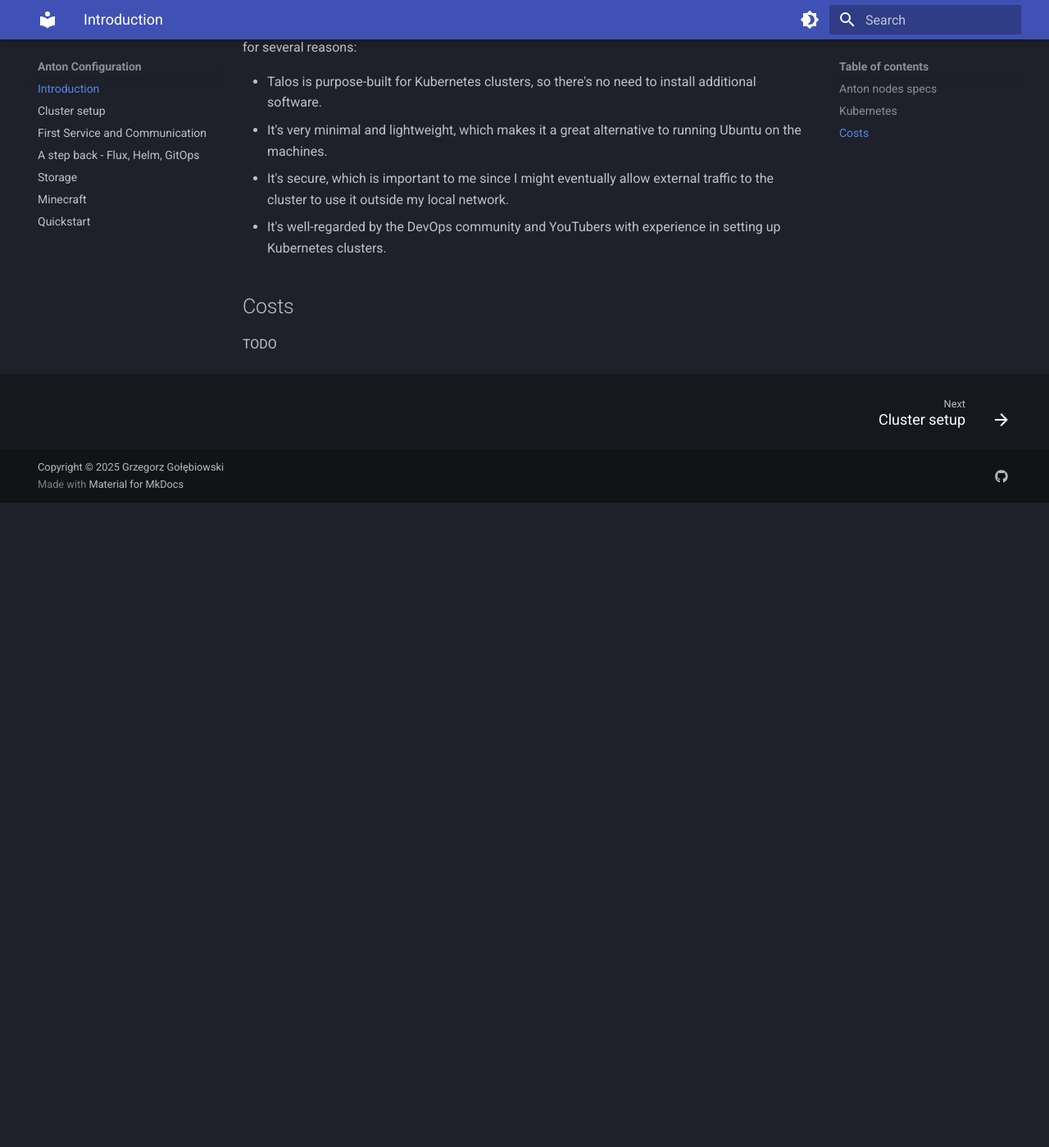
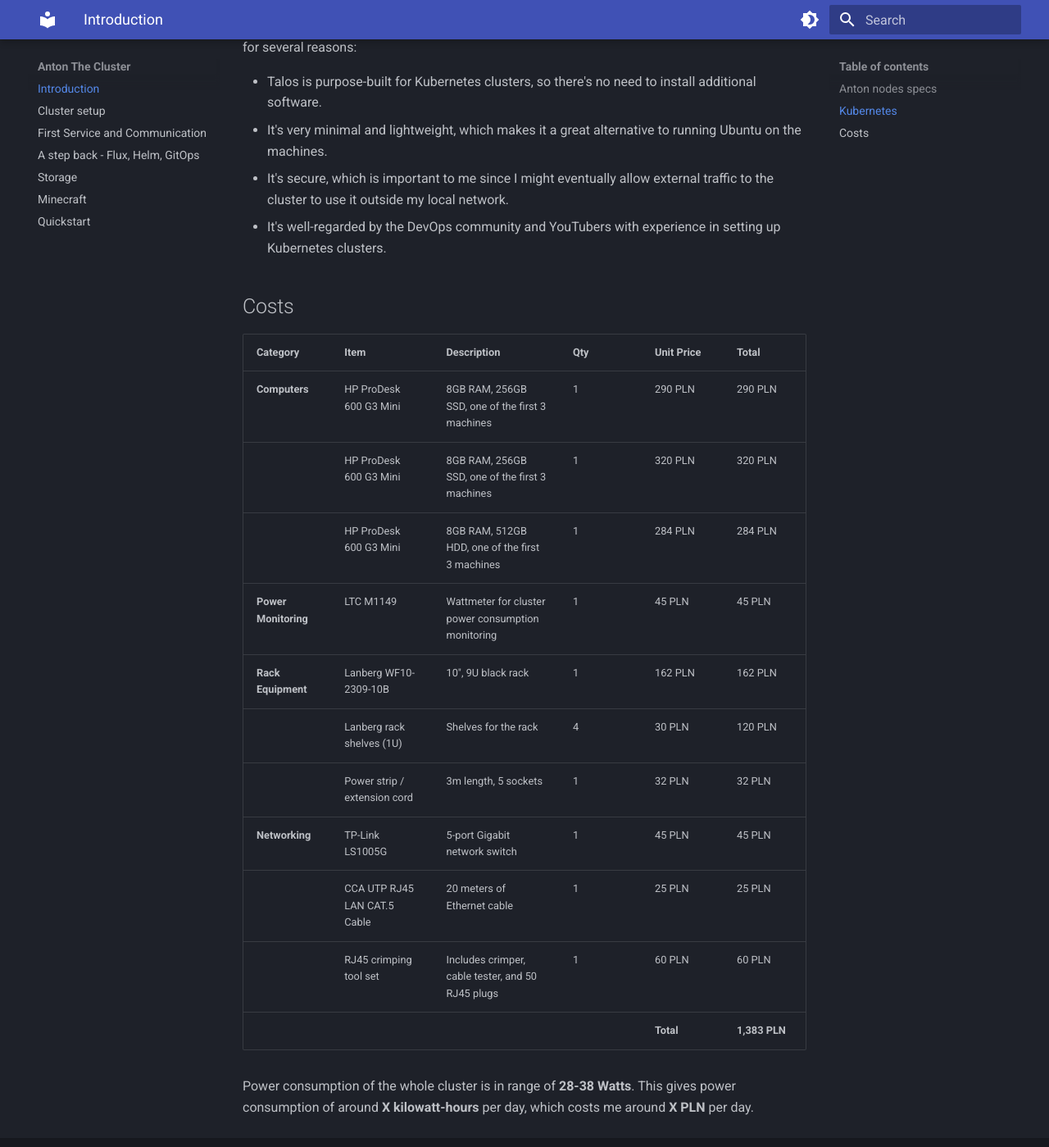
Before and after one commit to gregg127/anton, an MkDocs documentation site: the page built from docs/docs/index.md, in a window 1280 px wide and 1400 px high, scrolled down 1033 px. Shown: the whole window at 82% size. Built offline with MkDocs 1.6.1 and Material for MkDocs 9.7.7, drawn with Linux system fonts in a browser that asks for light colours; before the commit the page ends 1646 px from its top, so only the background shows below that.

Commit message:
Update docs, add costs section

```diff
--- a/docs/docs/index.md
+++ b/docs/docs/index.md
@@ -28,4 +28,18 @@ I decided to use Talos Linux as the operating system for all the machines. I mad
 
 ## Costs
 
-TODO
+| Category             | Item                         | Description                                        | Qty | Unit Price | Total         |
+| -------------------- | ---------------------------- | -------------------------------------------------- | --- | ---------- | ------------- |
+| **Computers**        | HP ProDesk 600 G3 Mini       | 8GB RAM, 256GB SSD, one of the first 3 machines    | 1   | 290 PLN    | 290 PLN       |
+|                      | HP ProDesk 600 G3 Mini       | 8GB RAM, 256GB SSD, one of the first 3 machines    | 1   | 320 PLN    | 320 PLN       |
+|                      | HP ProDesk 600 G3 Mini       | 8GB RAM, 512GB HDD, one of the first 3 machines    | 1   | 284 PLN    | 284 PLN       |
+| **Power Monitoring** | LTC M1149                    | Wattmeter for cluster power consumption monitoring | 1   | 45 PLN     | 45 PLN        |
+| **Rack Equipment**   | Lanberg WF10-2309-10B        | 10", 9U black rack                                 | 1   | 162 PLN    | 162 PLN       |
+|                      | Lanberg rack shelves (1U)    | Shelves for the rack                               | 4   | 30 PLN     | 120 PLN       |
+|                      | Power strip / extension cord | 3m length, 5 sockets                               | 1   | 32 PLN     | 32 PLN        |
+| **Networking**       | TP-Link LS1005G              | 5-port Gigabit network switch                      | 1   | 45 PLN     | 45 PLN        |
+|                      | CCA UTP RJ45 LAN CAT.5 Cable | 20 meters of Ethernet cable                        | 1   | 25 PLN     | 25 PLN        |
+|                      | RJ45 crimping tool set       | Includes crimper, cable tester, and 50 RJ45 plugs  | 1   | 60 PLN     | 60 PLN        |
+|                      |                              |                                                    |     | **Total**  | **1,383 PLN** |
+
+Power consumption of the whole cluster is in range of **28-38 Watts**. This gives power consumption of around **X kilowatt-hours** per day, which costs me around **X PLN** per day.
--- a/docs/mkdocs.yml
+++ b/docs/mkdocs.yml
@@ -1,4 +1,4 @@
-site_name: Anton Configuration
+site_name: Anton The Cluster
 theme:
   name: material
   palette:
```
Also changed, not shown: other parts of docs/docs/index.md (+5 -5 lines), docs/docs/99_quickstart.md (+2 -1 lines).
